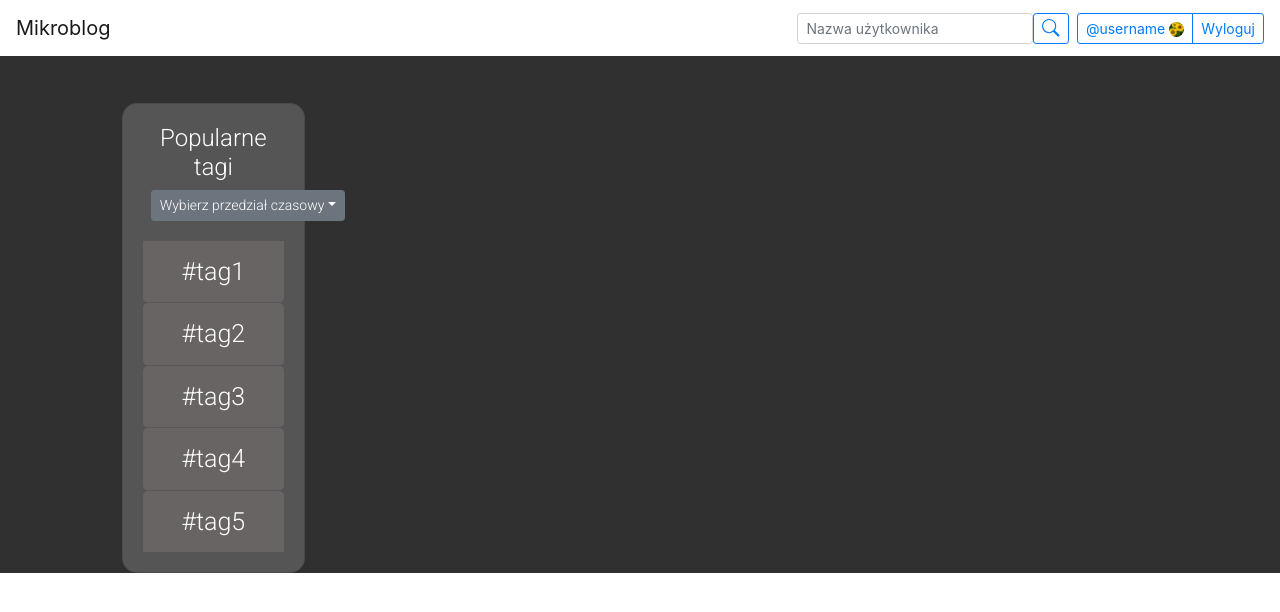
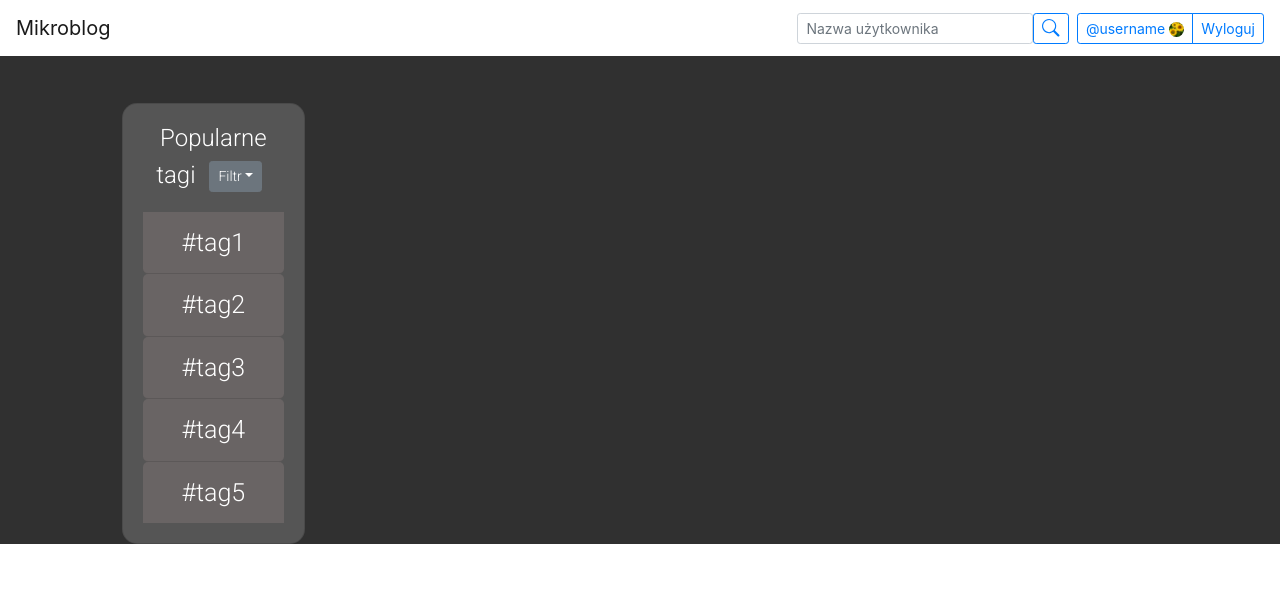
Before and after one commit to Echelon133/microblog-client, a Vue app: page / in a window 1280 px wide. Shown: the top 612 px of the page. Built offline with nearby package versions, Linux system fonts and the light colour scheme.

Commit message:
Change tag's dropdown text

```diff
--- a/src/components/SidePanel.vue
+++ b/src/components/SidePanel.vue
@@ -1,7 +1,7 @@
 <template>
   <b-card class="tag-list mt-5">
     <b-card-title class="text-center">Popularne tagi
-      <b-dropdown size="sm" id="tag-time-filter" text="Wybierz przedział czasowy" class="m-2">
+      <b-dropdown size="sm" id="tag-time-filter" text="Filtr" class="m-2">
         <b-dropdown-item @click.prevent="timeFilter('hour')">Ostatnia godzina</b-dropdown-item>
         <b-dropdown-item @click.prevent="timeFilter('day')">Ostatnie 24h</b-dropdown-item>
         <b-dropdown-item @click.prevent="timeFilter('week')">Ostatni tydzień</b-dropdown-item>
```
